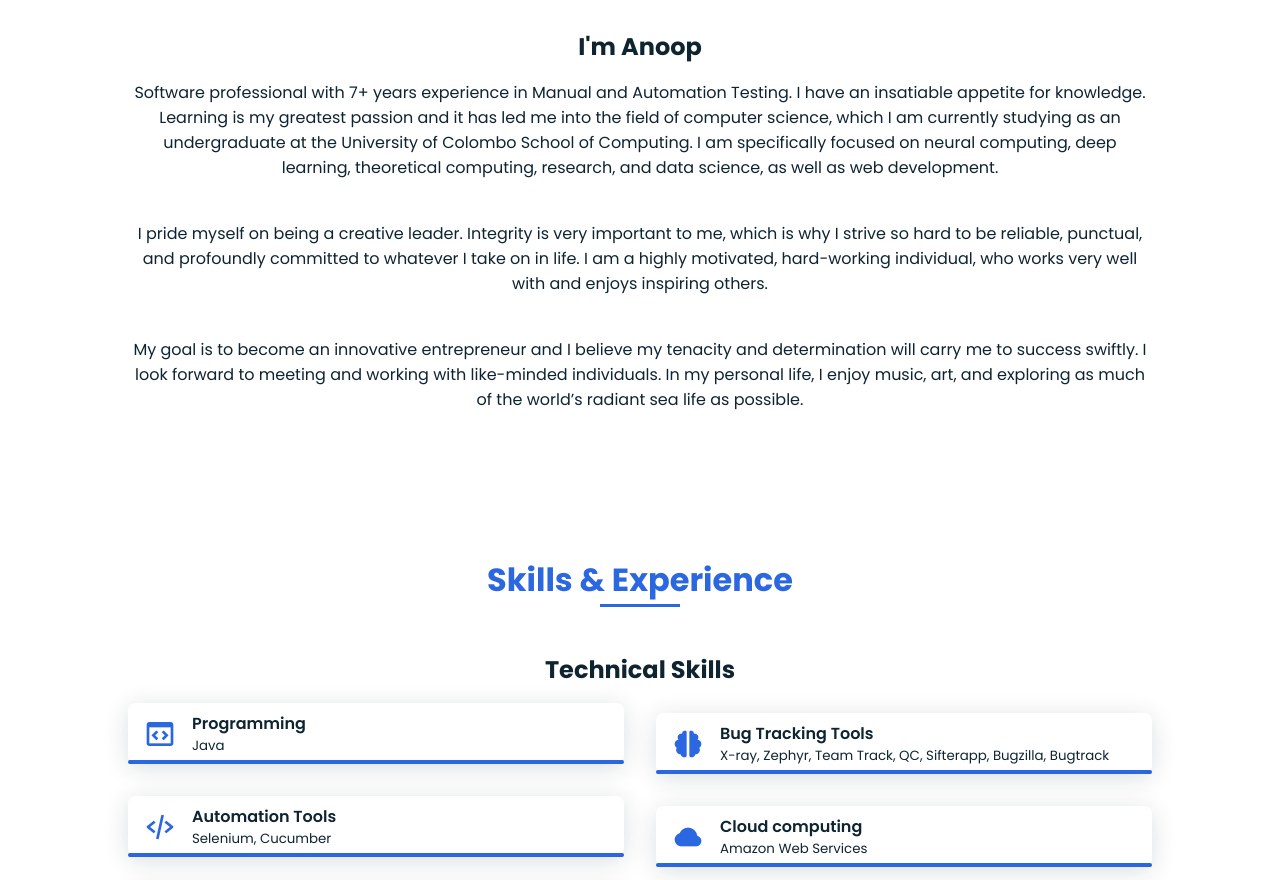
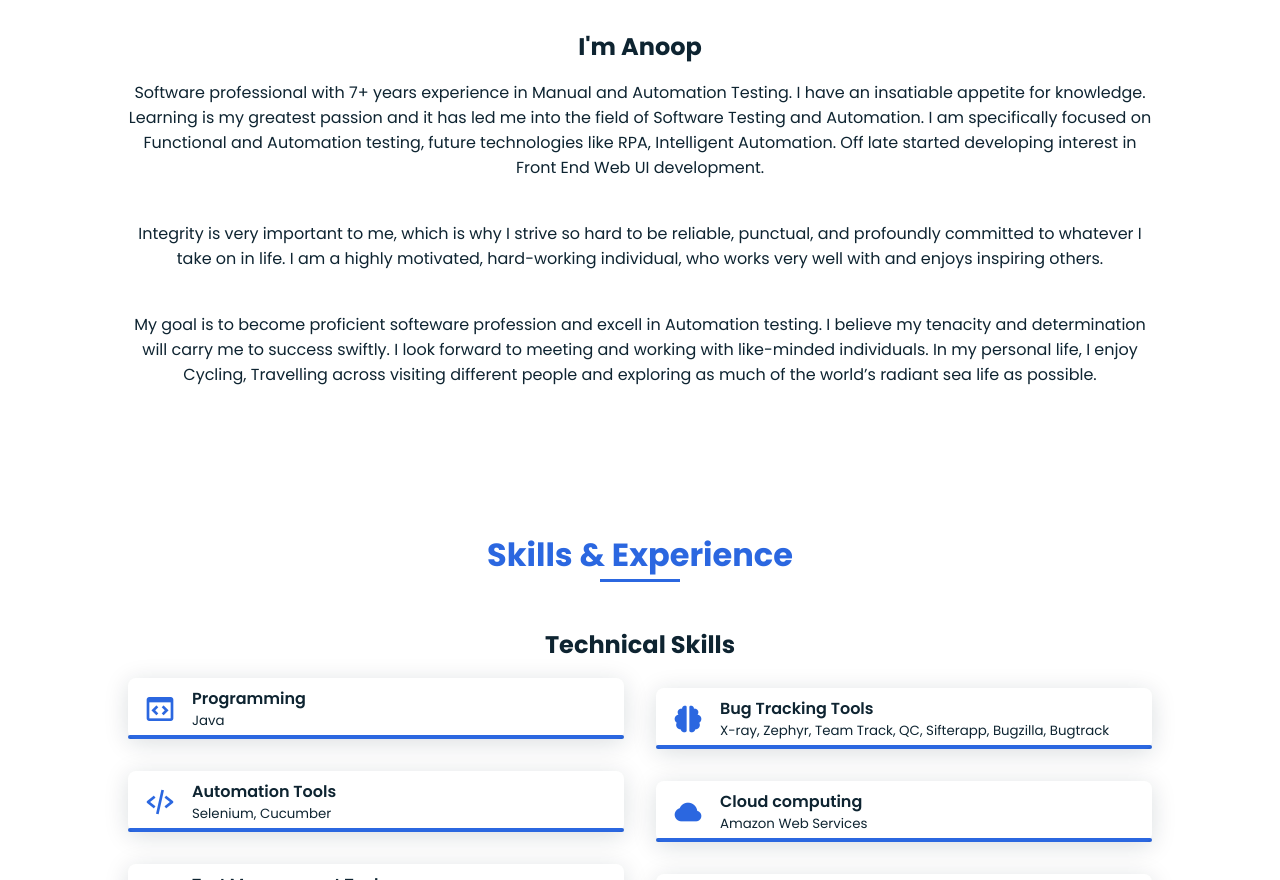
Before and after one commit to anoopsinghtomar/anoopsinghtomar.github.io, a plain HTML site: page index.html in a window 1280 px wide. Shown: the part 1563-2443 px from the top of the page. Drawn offline with nearby package versions, Linux system fonts and the light colour scheme.

Commit message:
Update index.html
Personal Touch Added

```diff
--- a/index.html
+++ b/index.html
@@ -75,19 +75,17 @@
                     <div>
                         <h2 class="about_subtitle">I'm Anoop </h2>
                         <p class="about_subtitle">Software professional with 7+ years experience in Manual and Automation Testing.
-						I have an insatiable appetite for knowledge. Learning is my greatest passion and it has led me into the field of computer science,
-                            which I am currently studying as an undergraduate at the University of Colombo School of Computing. I am specifically focused on neural computing,
-                            deep learning, theoretical computing, research, and data science, as well as web development.
+						I have an insatiable appetite for knowledge. Learning is my greatest passion and it has led me into the field of Software Testing and Automation.
+			 I am specifically focused on Functional and Automation testing, future technologies like RPA, Intelligent Automation. Off late started developing interest in Front End Web UI development.
                         </p>
                         <br/>
                         <p class="about_subtitle">
-                            I pride myself on being a creative leader. Integrity is very important to me, which is why I strive so hard to be reliable, punctual, and profoundly
-                            committed to whatever I take on in life. I am a highly motivated, hard-working individual, who works very well with and enjoys inspiring others.
+                            Integrity is very important to me, which is why I strive so hard to be reliable, punctual, and profoundly committed to whatever I take on in life. I am a highly motivated, hard-working individual, who works very well with and enjoys inspiring others.
                         </p>
                         <br/>
                         <p class="about_subtitle">
-                          My goal is to become an innovative entrepreneur and I believe my tenacity and determination will carry me to success swiftly.
-                          I look forward to meeting and working with like-minded individuals.  In my personal life, I enjoy music, art, and exploring as much of the world’s radiant sea life as possible.
+                          My goal is to become proficient softeware profession and excell in Automation testing. I believe my tenacity and determination will carry me to success swiftly.
+                          I look forward to meeting and working with like-minded individuals.  In my personal life, I enjoy Cycling, Travelling across visiting different people and exploring as much of the world’s radiant sea life as possible.
                         </p>
                     </div>
                 </div>
```
